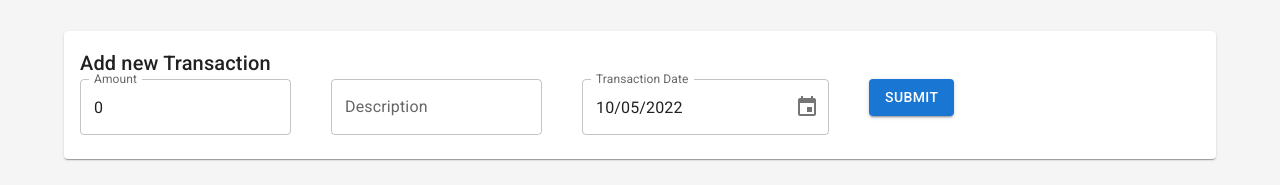
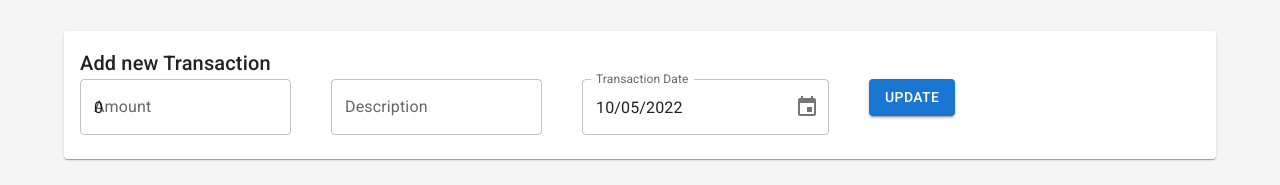
Before and after one commit to moonkabir/bitfumes_basic_mern, a React (Create React App) app in the folder client/: page / in a window 1280 px wide. Shown: the part 121-306 px from the top of the page. Built offline with nearby package versions, Linux system fonts and the light colour scheme; no server answers.

Commit message:
Update functionality done

```diff
--- a/client/src/App.js
+++ b/client/src/App.js
@@ -5,7 +5,8 @@ import TransactionsList from "./components/TransactionsList";
 import Container from '@mui/material/Container';
 
 function App() {
-    const [transactions, setTransactions] = useState([])
+    const [transactions, setTransactions] = useState([]);
+    const [editTransaction, setEditTransaction] = useState({});
 
     useEffect(() => {
         fetchTransactions();
@@ -20,8 +21,15 @@ function App() {
         <div>
             <AppBar />
             <Container>
-                <TransactionForm fetchTransactions={fetchTransactions} />
-                <TransactionsList transactions = {transactions} fetchTransactions={fetchTransactions}/>
+                <TransactionForm
+                    fetchTransactions={fetchTransactions}
+                    editTransaction = {editTransaction}
+                />
+                <TransactionsList
+                    transactions = {transactions}
+                    fetchTransactions={fetchTransactions}
+                    setEditTransaction = {setEditTransaction}
+                />
             </Container>
         </div>
     );
--- a/client/src/components/TransactionForm.js
+++ b/client/src/components/TransactionForm.js
@@ -1,4 +1,4 @@
-import {useState} from 'react';
+import {useEffect, useState} from 'react';
 import Card from '@mui/material/Card';
 import CardContent from '@mui/material/CardContent';
 import Typography from '@mui/material/Typography';
@@ -7,6 +7,7 @@ import Button from '@mui/material/Button';
 import { LocalizationProvider } from '@mui/x-date-pickers/LocalizationProvider';
 import { AdapterDayjs } from '@mui/x-date-pickers/AdapterDayjs';
 import { DesktopDatePicker } from '@mui/x-date-pickers/DesktopDatePicker';
+// import { create } from '@mui/material/styles/createTransitions';
 
 const initialForm = {
     amount: 0,
@@ -14,8 +15,16 @@ const initialForm = {
     date: new Date(),
 }
 
-export default function TransactionForm({fetchTransactions}) {
+export default function TransactionForm({fetchTransactions, editTransaction}) {
     const [form, setForm] = useState(initialForm);
+
+    useEffect(() => {
+        //console.log(editTransaction);
+        if(editTransaction !== {}){
+            setForm(editTransaction);
+        }
+    }, [editTransaction]);
+
     function handleChange(e){
         console.log(e.target.value);
         setForm({
@@ -29,17 +38,41 @@ export default function TransactionForm({fetchTransactions}) {
     }
     async function handleSubmit(err){
         err.preventDefault();
-        const res = await fetch("http://localhost:4000/transaction",{
-            method: "POST",
-            body: JSON.stringify(form),
-            headers: {
-                'Content-Type': 'application/json'
-            }
-        });
+
+
+        const res = editTransaction === {} ? create() : update();
+
+
+
         if(res.ok){
             setForm(initialForm);
             fetchTransactions();
         }
+
+        async function create(){
+            const res = await fetch("http://localhost:4000/transaction",{
+                method: "POST",
+                body: JSON.stringify(form),
+                headers: {
+                    'Content-Type': 'application/json'
+                }
+            });
+            return res;
+        }
+
+
+        async function update(){
+            const res = await fetch(`http://localhost:4000/transaction/${editTransaction._id}`,{
+                method: "PATCH",
+                body: JSON.stringify(form),
+                headers: {
+                    'Content-Type': 'application/json'
+                }
+            });
+            return res;
+        }
+
+
     }
     return (
         <Card sx={{ minWidth: 275, marginTop:10 }}>
@@ -76,8 +109,20 @@ export default function TransactionForm({fetchTransactions}) {
                     name="date"
                     renderInput={(params) => <TextField sx={{marginRight:5}} size="smaill" {...params} />}
                 />
-                <Button variant="contained" type="submit">Submit</Button>
                 </LocalizationProvider>
+
+                {editTransaction !== {} && (
+                    <Button variant="contained" type="submit">Update</Button>
+                )}
+
+                {editTransaction === {} && (
+                    <Button variant="contained" type="submit">Submit</Button>
+                )}
+
+
+
+                {/* <Button variant="contained" type="submit">Submit</Button> */}
+
             </form>
         </CardContent>
         </Card>
--- a/client/src/components/TransactionsList.js
+++ b/client/src/components/TransactionsList.js
@@ -12,7 +12,7 @@ import DeleteSharpIcon from '@mui/icons-material/DeleteSharp';
 import IconButton from '@mui/material/IconButton';
 import dayjs from 'dayjs';
 
-export default function TransactionsList({transactions,fetchTransactions}) {
+export default function TransactionsList({transactions,fetchTransactions,setEditTransaction}) {
     async function remove(_id) {
         if(! window.confirm("Are you sure you want to remove this transaction")) return;
         console.log(_id);
@@ -50,7 +50,11 @@ export default function TransactionsList({transactions,fetchTransactions}) {
                             <TableCell>{row.description}</TableCell>
                             <TableCell>{formatDate(row.date)}</TableCell>
                             <TableCell>
-                                <IconButton color="primary" component="label">
+                                <IconButton
+                                    color="primary"
+                                    component="label"
+                                    onClick={() => setEditTransaction(row)}
+                                >
                                     <EditSharpIcon/>
                                 </IconButton>
                                 <IconButton color="warning" component="label" onClick={()=>remove(row._id)}>
```
